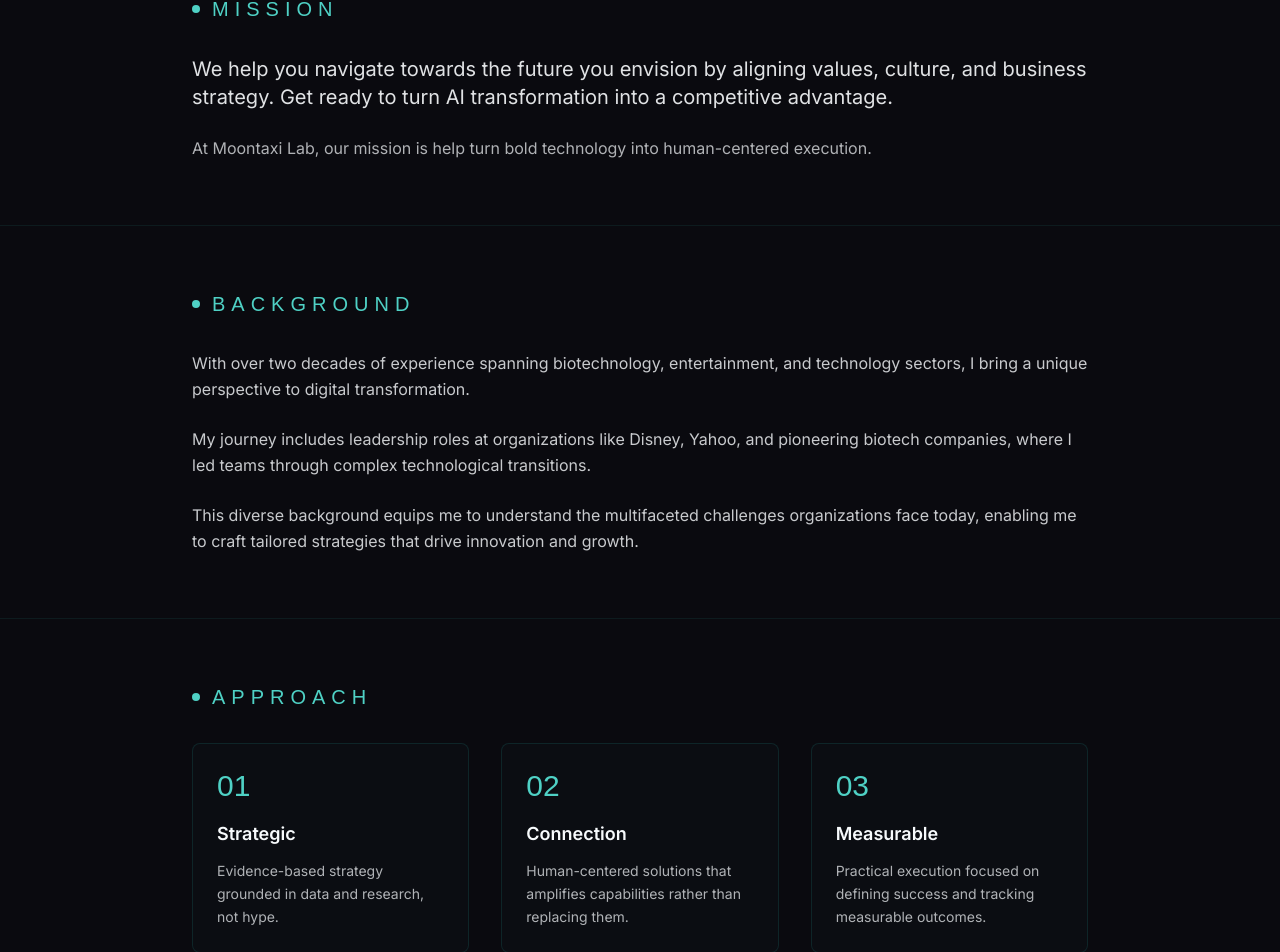
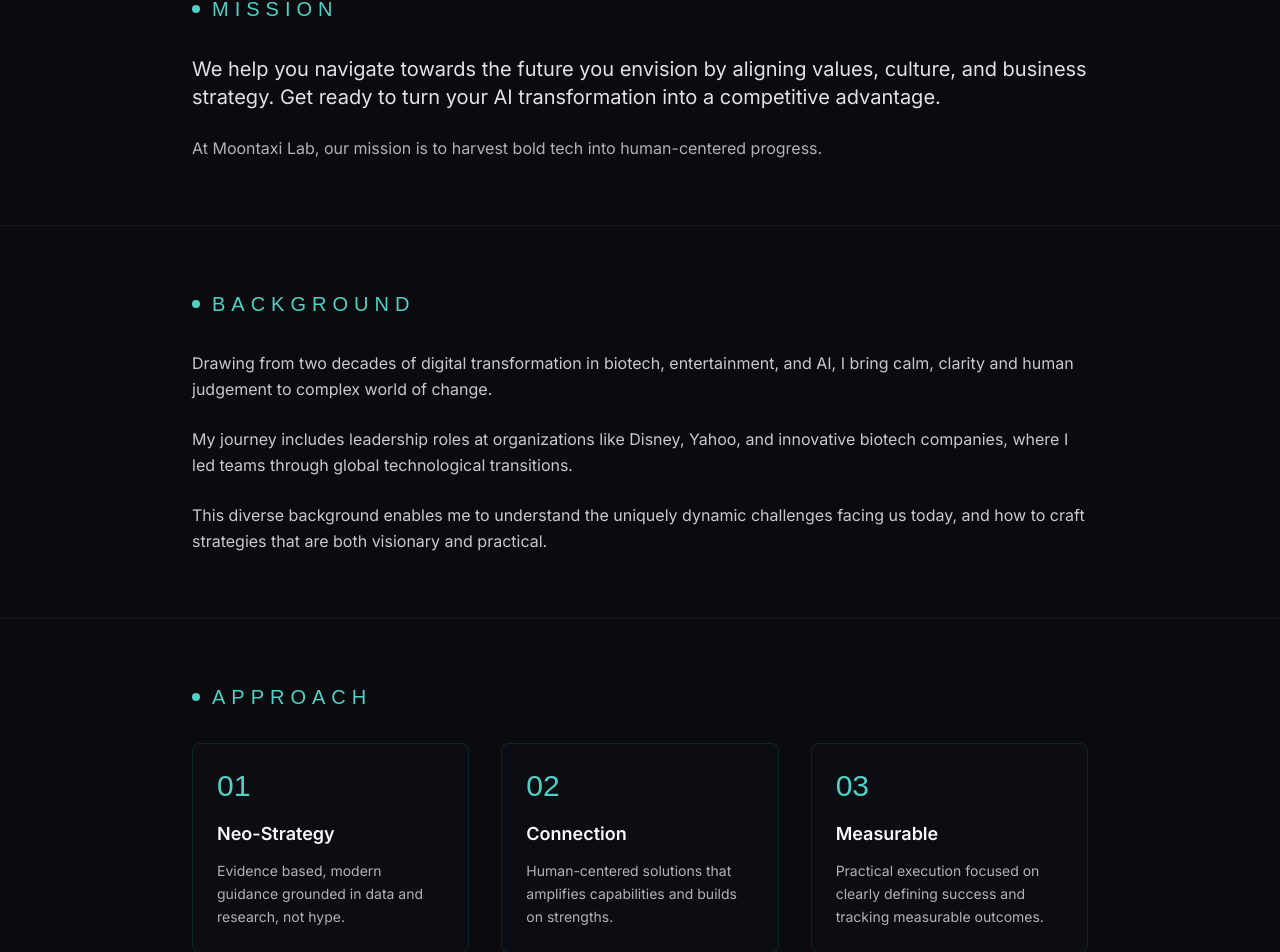
Before and after one commit to Missmoontaxi/moontaxi-lab, a Next.js app: page /about in a window 1280 px wide. Shown: the part 378-1330 px from the top of the page. Built offline with nearby package versions, Linux system fonts and the light colour scheme; a web font is replaced by a local one.

Commit message:
Update About page content

```diff
--- a/src/app/about/page.tsx
+++ b/src/app/about/page.tsx
@@ -24,10 +24,10 @@ export default function About() {
           </div>
           <p className="text-lg md:text-xl text-star-white/90 leading-relaxed">
             We help you navigate towards the future you envision by aligning values, culture,
-            and business strategy. Get ready to turn AI transformation into a competitive advantage.
+            and business strategy. Get ready to turn your AI transformation into a competitive advantage.
           </p>
           <p className="text-star-white/70 leading-relaxed mt-6">
-            At Moontaxi Lab, our mission is help turn bold technology into human-centered execution.
+            At Moontaxi Lab, our mission is to harvest bold tech into human-centered progress.
 
           </p>
         </div>
@@ -44,19 +44,18 @@ export default function About() {
           </div>
           <div className="space-y-6 text-star-white/80 leading-relaxed">
             <p>
-              With over two decades of experience spanning biotechnology, entertainment, and
-              technology sectors, I bring a unique perspective to digital transformation.
+              Drawing from two decades of digital transformation in biotech, entertainment,
+              and AI, I bring calm, clarity and human judgement to complex world of change.
 
             </p>
             <p>
-              My journey includes leadership roles at organizations like Disney, Yahoo, and pioneering
-              biotech companies, where I led teams through complex technological transitions.
+              My journey includes leadership roles at organizations like Disney, Yahoo, and innovative
+              biotech companies, where I led teams through global technological transitions.
 
             </p>
             <p>
-              This diverse background equips me to understand the multifaceted challenges
-              organizations face today, enabling me to craft tailored strategies that drive
-              innovation and growth.
+              This diverse background enables me to understand the uniquely dynamic challenges facing
+              us today, and how to craft strategies that are both visionary and practical.
             </p>
           </div>
         </div>
@@ -77,10 +76,10 @@ export default function About() {
             <div className="p-6 border border-nebula-teal/30 rounded-lg bg-space-deep/50">
               <div className="text-3xl font-display text-nebula-cyan mb-4">01</div>
               <h3 className="text-lg font-semibold text-star-white mb-3">
-                Strategic
+                Neo-Strategy
               </h3>
               <p className="text-star-white/70 text-sm leading-relaxed">
-                Evidence-based strategy grounded in data and research, not hype.
+                Evidence based, modern guidance grounded in data and research, not hype.
 
               </p>
             </div>
@@ -92,7 +91,7 @@ export default function About() {
                 Connection
               </h3>
               <p className="text-star-white/70 text-sm leading-relaxed">
-                Human-centered solutions that amplifies capabilities rather than replacing them.
+                Human-centered solutions that amplifies capabilities and builds on strengths.
               </p>
             </div>
 
@@ -103,7 +102,7 @@ export default function About() {
                 Measurable
               </h3>
               <p className="text-star-white/70 text-sm leading-relaxed">
-                Practical execution focused on defining success and tracking
+                Practical execution focused on clearly defining success and tracking
                 measurable outcomes.
               </p>
             </div>
```
